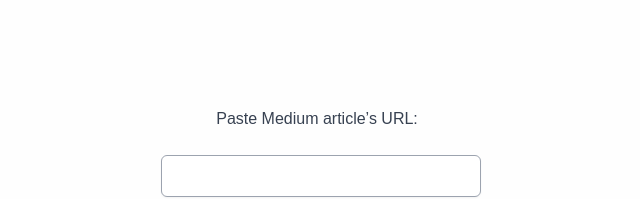
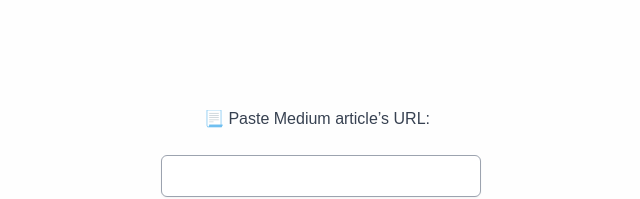
Before and after one commit to Yoichi-Trigalot/redirector, a Next.js app: page / in a window 1280 px wide. Shown: the part 216-415 px from the top of the page, without its empty margins (323-963 px from the left). Built offline with nearby package versions, Linux system fonts and the light colour scheme.

Commit message:
test CI with vercel and pwa

```diff
--- a/src/pages/index.tsx
+++ b/src/pages/index.tsx
@@ -56,7 +56,7 @@
           className="flex flex-col items-center justify-center h-screen w-screen mainForm"
         >
           <span className="text-gray-700 pb-2">
-            Paste Medium article&rsquo;s URL:
+            📃 Paste Medium article&rsquo;s URL:
           </span>
           <label className="my-4">
             <input
```
